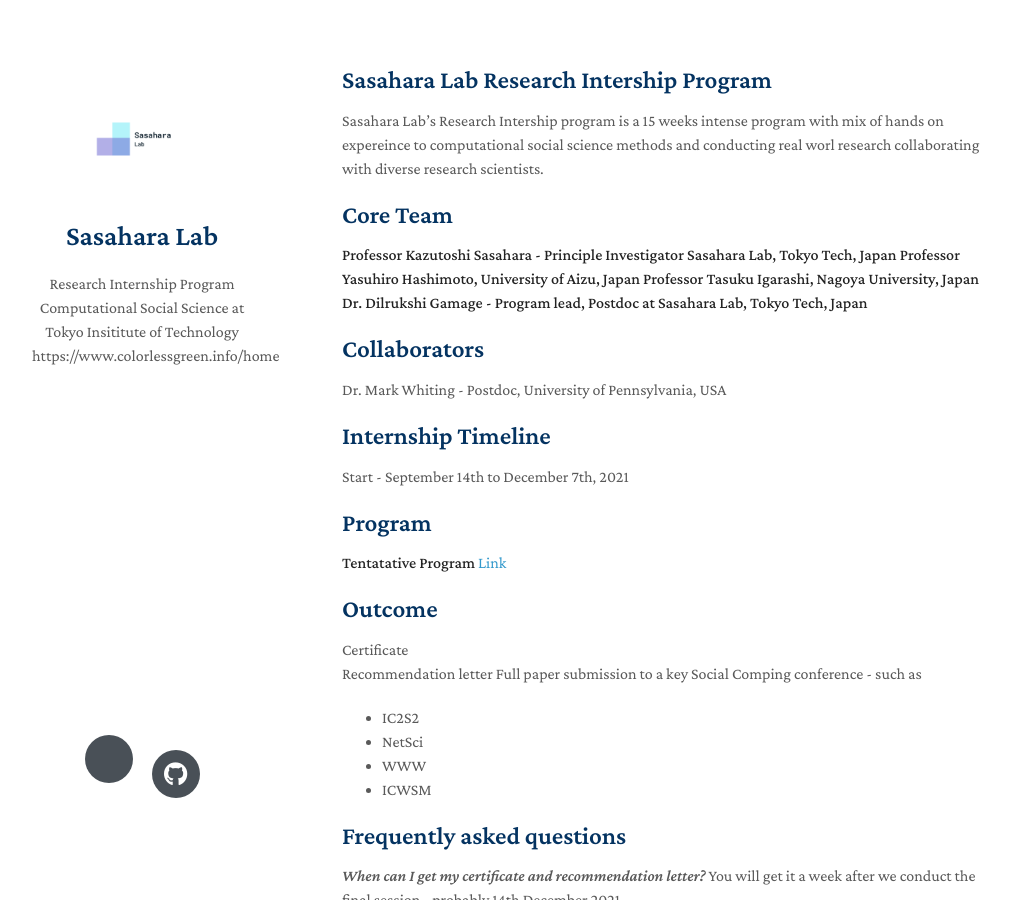
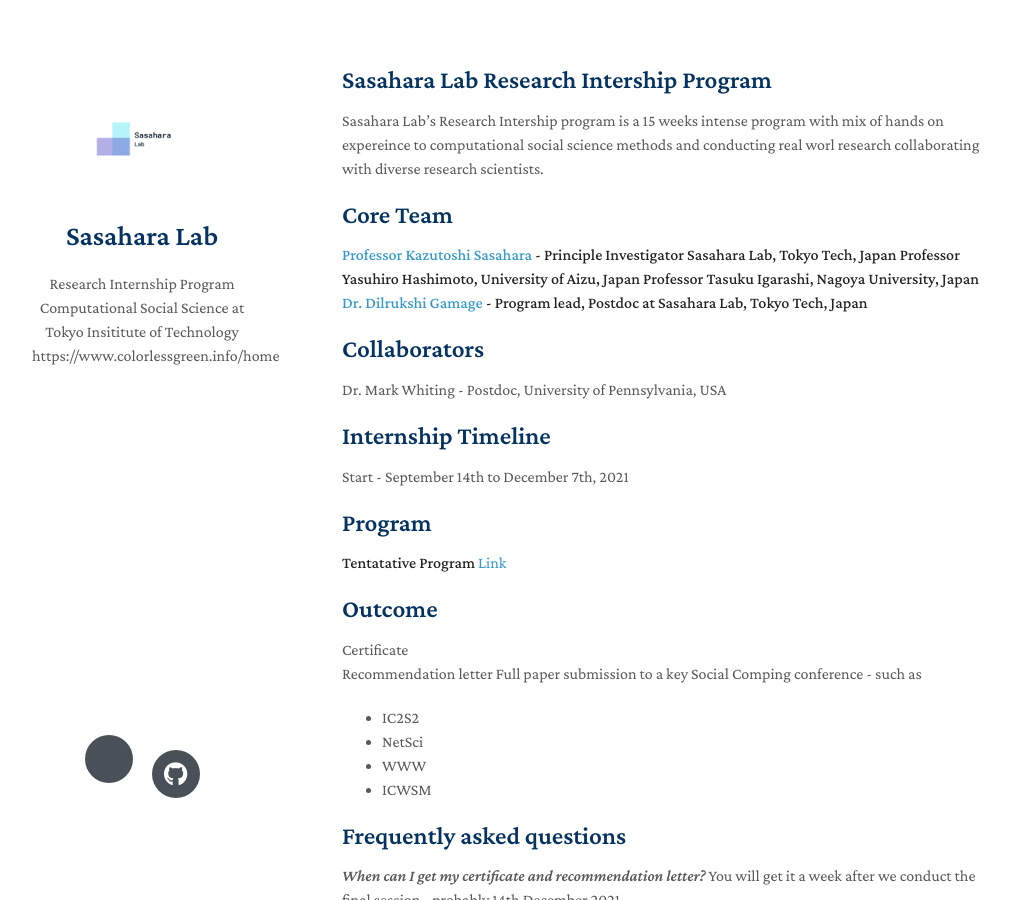
Before and after one commit to TokyoTech-SasaharaLAB-CREST/Research-Internship, a Jekyll site: the page built from index.md, in a window 1280 px wide and 900 px high. Shown: the whole window, without its empty margins (128-1138 px from the left). Built offline with Jekyll 4.4.1, drawn with Linux system fonts in a browser that asks for light colours; nearby versions of some CDN libraries; a style sheet for code colours, icons or effects is not loaded; our own code applies the rules of GitHub Pages for plain Markdown files; part of the change alters nothing that is shown.

```diff
--- a/index.md
+++ b/index.md
@@ -8,10 +8,10 @@ Sasahara Lab's Research Intership program is a 15 weeks intense program with mix
 
 ## Core Team
 
-**Professor Kazutoshi Sasahara - Principle Investigator Sasahara Lab, Tokyo Tech, Japan
-Professor Yasuhiro Hashimoto, University of Aizu, Japan
-Professor Tasuku Igarashi, Nagoya University, Japan
-Dr. Dilrukshi Gamage - Program lead, Postdoc at Sasahara Lab, Tokyo Tech, Japan**
+**[Professor Kazutoshi Sasahara](https://researchmap.jp/colorlessgreen?lang=en) - Principle Investigator Sasahara Lab, Tokyo Tech, Japan**
+**Professor Yasuhiro Hashimoto, University of Aizu, Japan**
+**Professor Tasuku Igarashi, Nagoya University, Japan**
+**[Dr. Dilrukshi Gamage](http://dilrukshig.weebly.com/) - Program lead, Postdoc at Sasahara Lab, Tokyo Tech, Japan**
 
 ## Collaborators
 Dr. Mark Whiting - Postdoc, University of Pennsylvania, USA
```
